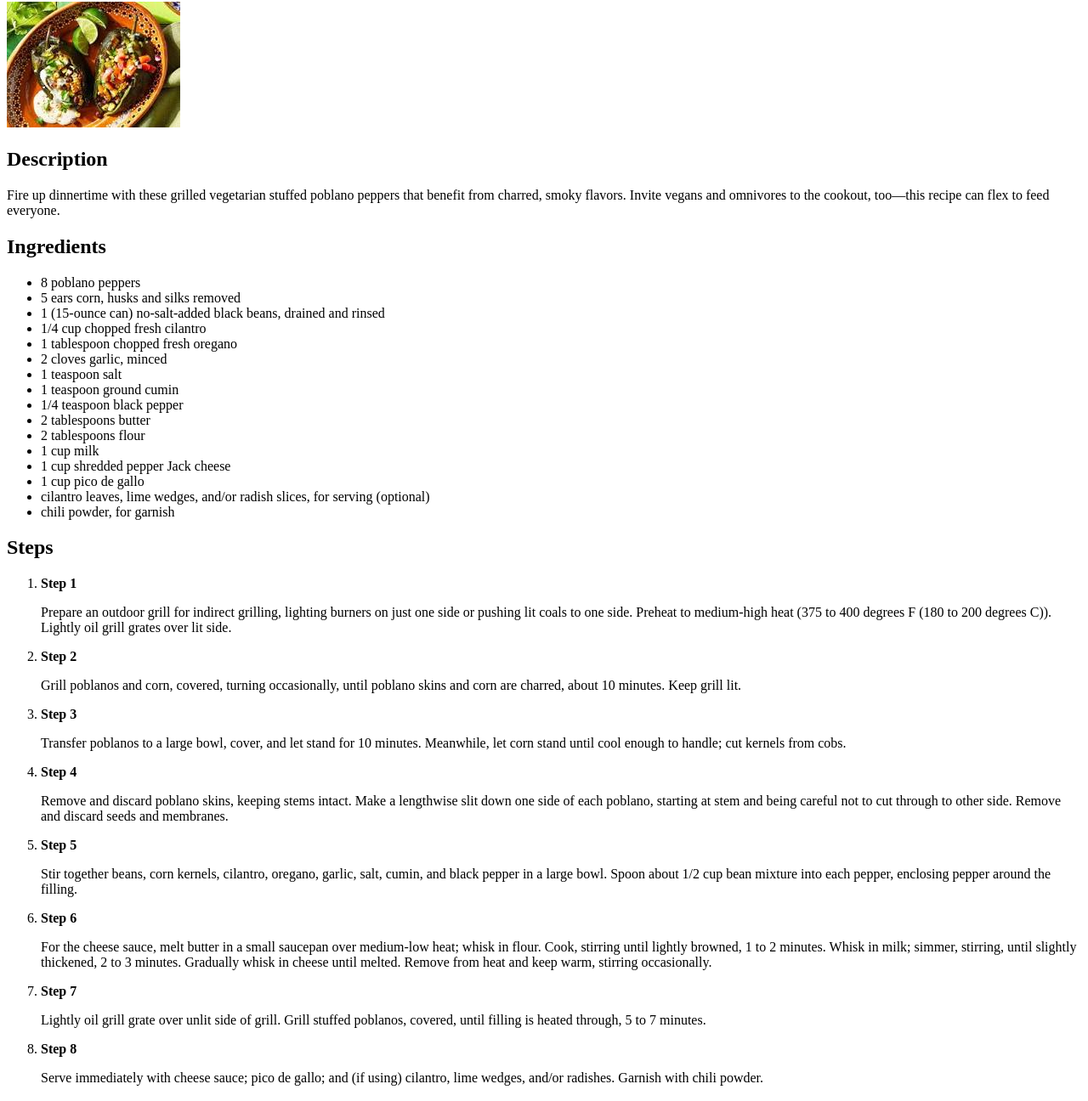
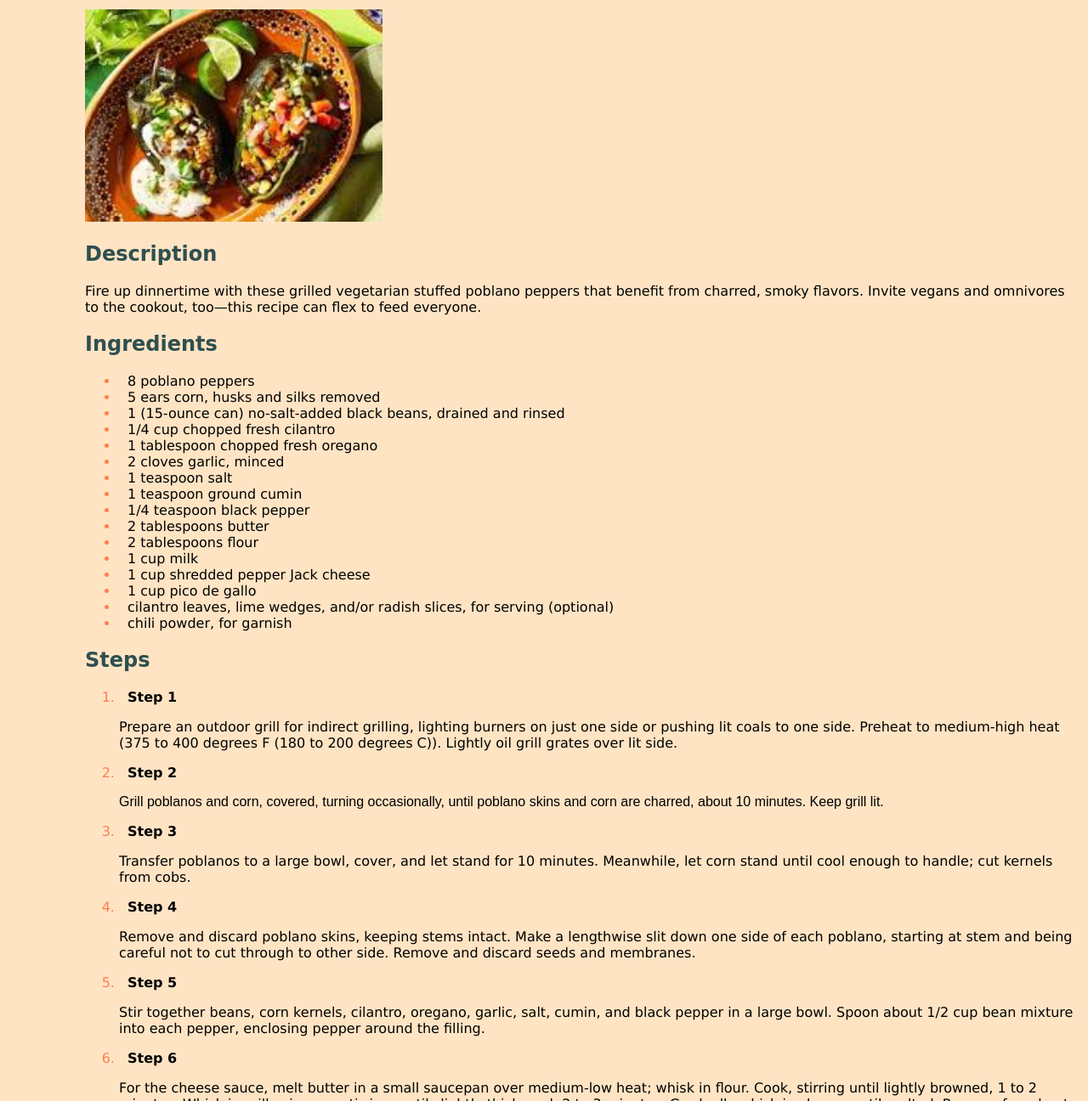
Before and after one commit to Gowtham239/odin-recipes, a plain HTML site: page recipes/grilled-stuffed-poblanos/grilled-stuffed-poblanos.html in a window 1280 px wide. Shown: the part 78-1374 px from the top of the page at 85% size. Drawn offline with Linux system fonts and the light colour scheme.

Commit message:
add class selectors in html and add styling using css properties

```diff
--- a/recipes/grilled-stuffed-poblanos/grilled-stuffed-poblanos.html
+++ b/recipes/grilled-stuffed-poblanos/grilled-stuffed-poblanos.html
@@ -2,15 +2,16 @@
 <html>
     <head>
         <meta charset="utf-8">
+        <link rel="stylesheet" href="style.css">
     </head>
     <body>
-        <h1>Grilled Stuffed Poblanos</h1>
-        <img src="../../images/GrilledStuffedPoblanos.jpeg" alt="image">
+        <h1 class="title">Grilled Stuffed Poblanos</h1>
+        <img src="../../images/GrilledStuffedPoblanos.jpeg" alt="image" class="image">
 
-        <h2>Description</h2>
-        <p>Fire up dinnertime with these grilled vegetarian stuffed poblano peppers that benefit from charred, smoky flavors. Invite vegans and omnivores to the cookout, too—this recipe can flex to feed everyone.</p>
+        <h2 class="description">Description</h2>
+        <p class="parah">Fire up dinnertime with these grilled vegetarian stuffed poblano peppers that benefit from charred, smoky flavors. Invite vegans and omnivores to the cookout, too—this recipe can flex to feed everyone.</p>
 
-        <h2>Ingredients</h2>
+        <h2 class="ingredients">Ingredients</h2>
         <ul>
             <li>8 poblano peppers</li>
             <li>5 ears corn, husks and silks removed</li>
@@ -30,31 +31,31 @@
             <li>chili powder, for garnish</li>
     </ul>
 
-    <h2>Steps</h2>
+    <h2 class="steps">Steps</h2>
     <ol>
         <li><strong>Step 1</strong></li>
-        <p>Prepare an outdoor grill for indirect grilling, lighting burners on just one side or pushing lit coals to one side. Preheat to medium-high heat (375 to 400 degrees F (180 to 200 degrees C)). Lightly oil grill grates over lit side.</p>
+        <p class="parah">Prepare an outdoor grill for indirect grilling, lighting burners on just one side or pushing lit coals to one side. Preheat to medium-high heat (375 to 400 degrees F (180 to 200 degrees C)). Lightly oil grill grates over lit side.</p>
 
         <li><strong>Step 2</strong></li>
         <p>Grill poblanos and corn, covered, turning occasionally, until poblano skins and corn are charred, about 10 minutes. Keep grill lit.</p>
 
         <li><strong>Step 3</strong></li>
-        <p>Transfer poblanos to a large bowl, cover, and let stand for 10 minutes. Meanwhile, let corn stand until cool enough to handle; cut kernels from cobs.</p>
+        <p class="parah">Transfer poblanos to a large bowl, cover, and let stand for 10 minutes. Meanwhile, let corn stand until cool enough to handle; cut kernels from cobs.</p>
 
         <li><strong>Step 4</strong></li>
-        <p>Remove and discard poblano skins, keeping stems intact. Make a lengthwise slit down one side of each poblano, starting at stem and being careful not to cut through to other side. Remove and discard seeds and membranes.</p>
+        <p class="parah">Remove and discard poblano skins, keeping stems intact. Make a lengthwise slit down one side of each poblano, starting at stem and being careful not to cut through to other side. Remove and discard seeds and membranes.</p>
 
         <li><strong>Step 5</strong></li>
-        <p>Stir together beans, corn kernels, cilantro, oregano, garlic, salt, cumin, and black pepper in a large bowl. Spoon about 1/2 cup bean mixture into each pepper, enclosing pepper around the filling.</p>
+        <p class="parah">Stir together beans, corn kernels, cilantro, oregano, garlic, salt, cumin, and black pepper in a large bowl. Spoon about 1/2 cup bean mixture into each pepper, enclosing pepper around the filling.</p>
 
         <li><strong>Step 6</strong></li>
-        <p>For the cheese sauce, melt butter in a small saucepan over medium-low heat; whisk in flour. Cook, stirring until lightly browned, 1 to 2 minutes. Whisk in milk; simmer, stirring, until slightly thickened, 2 to 3 minutes. Gradually whisk in cheese until melted. Remove from heat and keep warm, stirring occasionally.</p>
+        <p class="parah">For the cheese sauce, melt butter in a small saucepan over medium-low heat; whisk in flour. Cook, stirring until lightly browned, 1 to 2 minutes. Whisk in milk; simmer, stirring, until slightly thickened, 2 to 3 minutes. Gradually whisk in cheese until melted. Remove from heat and keep warm, stirring occasionally.</p>
 
         <li><strong>Step 7</strong></li>
-        <p>Lightly oil grill grate over unlit side of grill. Grill stuffed poblanos, covered, until filling is heated through, 5 to 7 minutes.</p>
+        <p class="parah">Lightly oil grill grate over unlit side of grill. Grill stuffed poblanos, covered, until filling is heated through, 5 to 7 minutes.</p>
 
         <li><strong>Step 8</strong></li>
-        <p>Serve immediately with cheese sauce; pico de gallo; and (if using) cilantro, lime wedges, and/or radishes. Garnish with chili powder.</p>
+        <p class="parah">Serve immediately with cheese sauce; pico de gallo; and (if using) cilantro, lime wedges, and/or radishes. Garnish with chili powder.</p>
     </ol>
     </body>
 </html>
```
Also changed, not shown: recipes/caprese-stuffed-avocado/caprese-stuffed-avocado.html (+9 -8 lines), recipes/grilled-peaches-and-cream/grilled-peaches-and-cream.html (+6 -5 lines).
